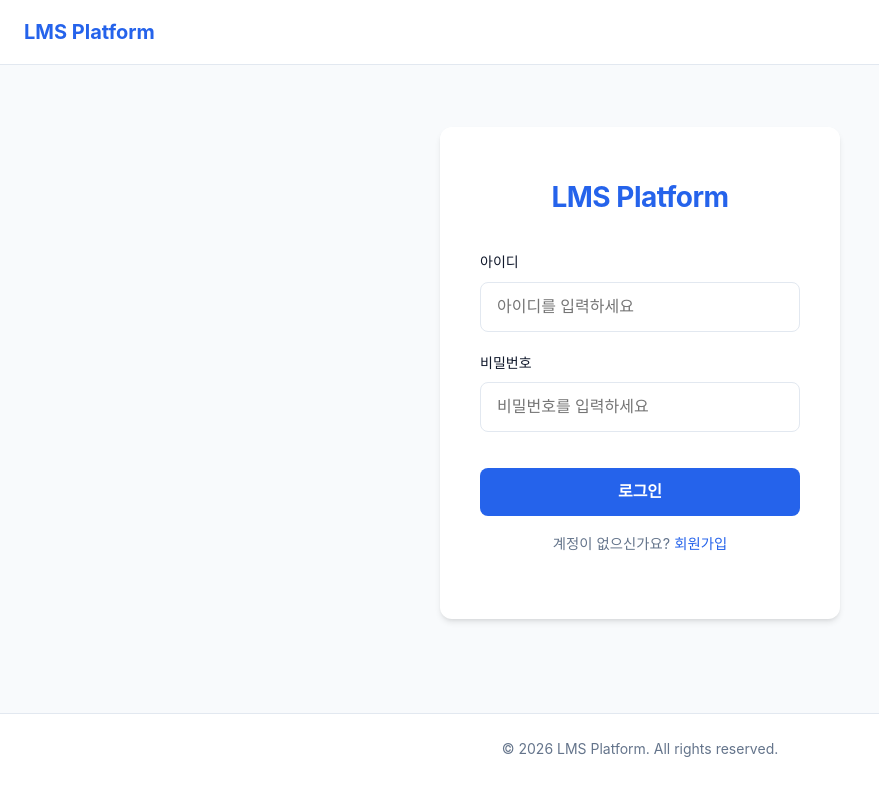
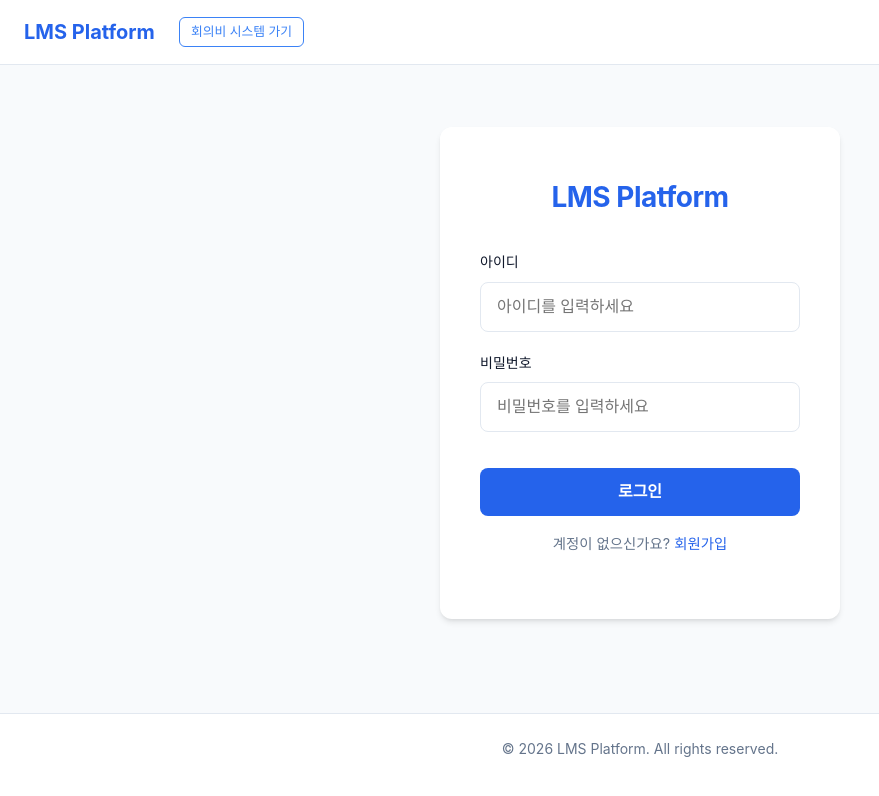
Before and after one commit to seuuung/LMS-Frontend, a Next.js app in the folder lms-react/: page / in a window 1280 px wide. Shown: the top 796 px of the page, without its empty margins (0-879 px from the left). Built offline with nearby package versions, Linux system fonts and the light colour scheme.

Commit message:
회의비 시스템 가기 연동

```diff
--- a/lms-react/src/components/layout/Header.jsx
+++ b/lms-react/src/components/layout/Header.jsx
@@ -56,6 +56,32 @@ export default function Header() {
                 <Link href={getHomeLink()} className="navbar-brand">
                     LMS Platform
                 </Link>
+                <a
+                    href="http://platans.iptime.org/meeting"
+                    className="btn btn-outline-primary"
+                    style={{
+                        fontSize: '0.8rem',
+                        padding: '0.3rem 0.7rem',
+                        textDecoration: 'none',
+                        marginLeft: '0.5rem',
+                        borderRadius: '6px',
+                        fontWeight: '500',
+                        border: '1px solid #3b82f6',
+                        color: '#3b82f6',
+                        backgroundColor: 'transparent',
+                        transition: 'all 0.2s'
+                    }}
+                    onMouseEnter={(e) => {
+                        e.target.style.backgroundColor = '#3b82f6';
+                        e.target.style.color = 'white';
+                    }}
+                    onMouseLeave={(e) => {
+                        e.target.style.backgroundColor = 'transparent';
+                        e.target.style.color = '#3b82f6';
+                    }}
+                >
+                    회의비 시스템 가기
+                </a>
                 {isLecturePage && (
                     <button
                         className="btn btn-back"
```
Also changed, not shown: lms-react/src/lib/api/api.js.
